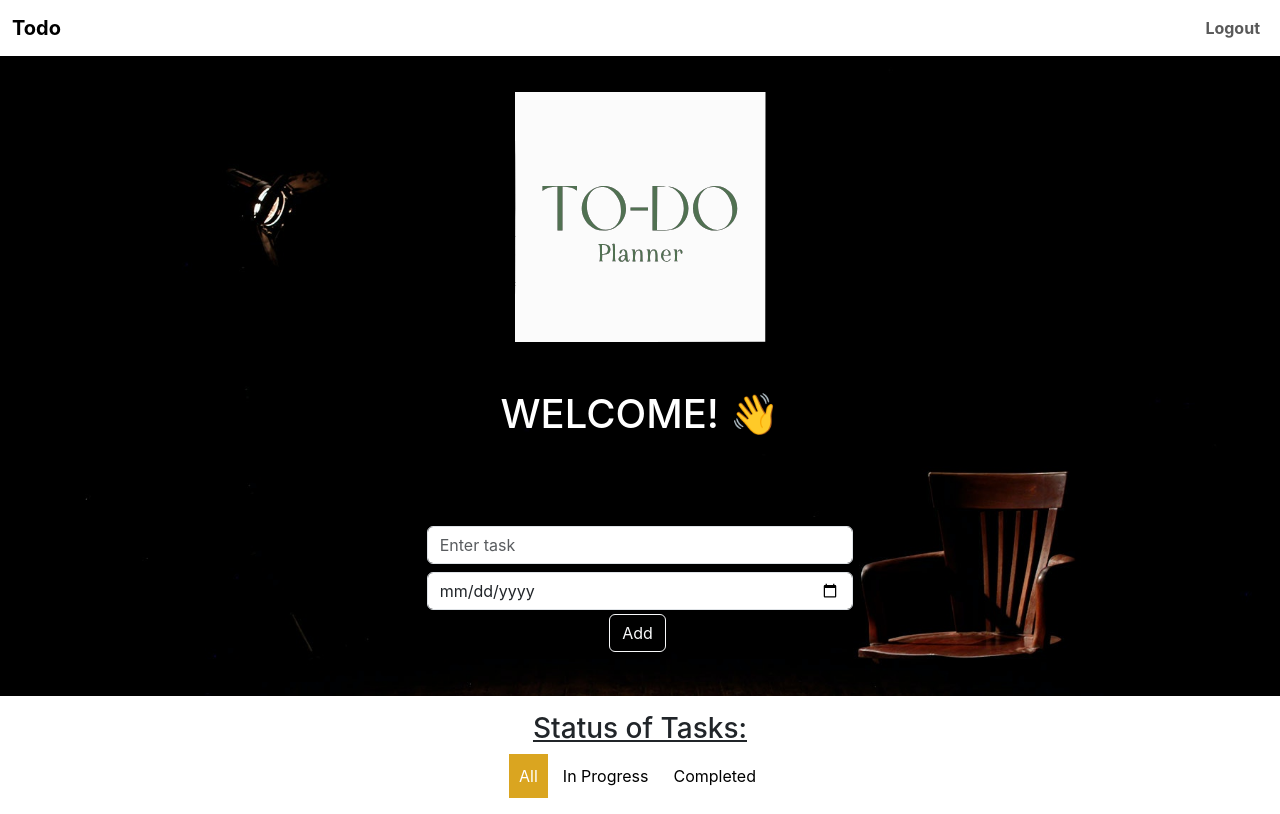
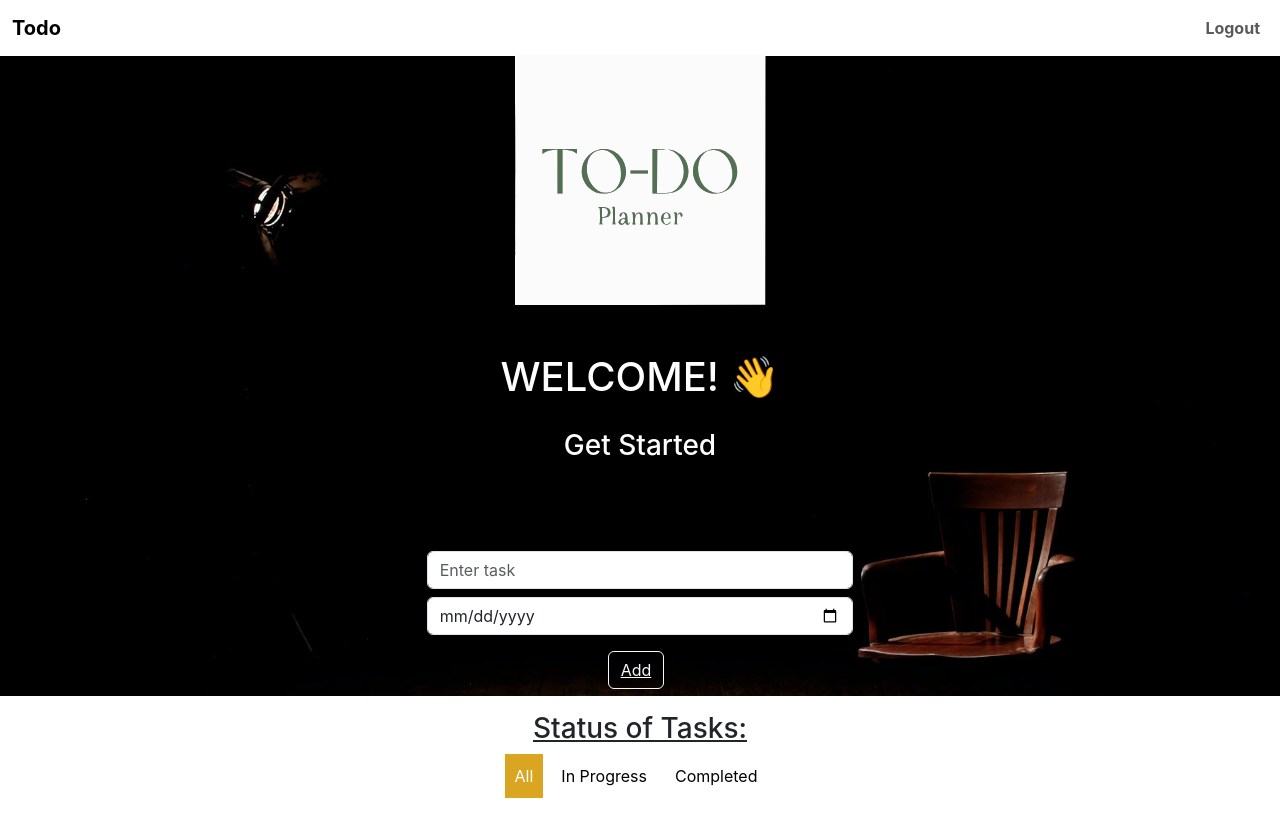
Before and after one commit to zaiky09/To-do-Frontend-, a React (Create React App) app: page /home in a window 1280 px wide. Built offline with nearby package versions, Linux system fonts and the light colour scheme.

Commit message:
Styled .p

```diff
--- a/src/components/home/Todo.css
+++ b/src/components/home/Todo.css
@@ -2,7 +2,7 @@ button {
     background-color: white;
     border: none;
     padding: 10px;
-    margin-right: 5px;
+    margin-right: 8px;
 }
 
 button.active {
@@ -30,6 +30,11 @@ button.active {
     color: black;
 }
 
+.p {
+    color: white;
+    margin-top: 20px;
+}
+
 /* .status {
     background-image: linear-gradient(to bottom, black, white);
 } */
--- a/src/components/home/Todo.js
+++ b/src/components/home/Todo.js
@@ -49,12 +49,12 @@ function Todo() {
         <center className="form">
             <img src={logo} alt="Logo" width="300" height="250" className="d-inline-block align-text-top" id="img"/>
             <h1 className="mt-5">WELCOME! 👋</h1>
-            {/* <h3>To-dos'</h3> */}
+            <h3 className="p">Get Started</h3>
             <form onSubmit={addTask} className="form-group mb-2 col-md-4">
                 <input className="form-control mb-2" type="text" placeholder="Enter task" name="task" />
                 <input className="form-control" type="date" name="date" />
                 <center>
-                    <button className="btn btn-outline-light mt-1" type="submit">Add</button>
+                    <button className="btn btn-outline-light mt-3" type="submit">Add</button>
                 </center>
             </form>
         </center>
```
